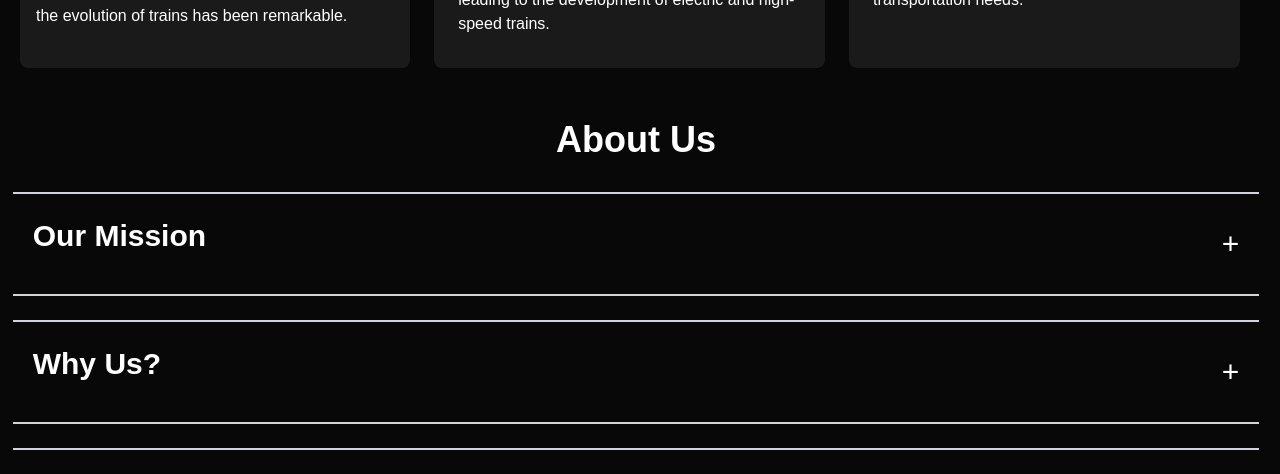
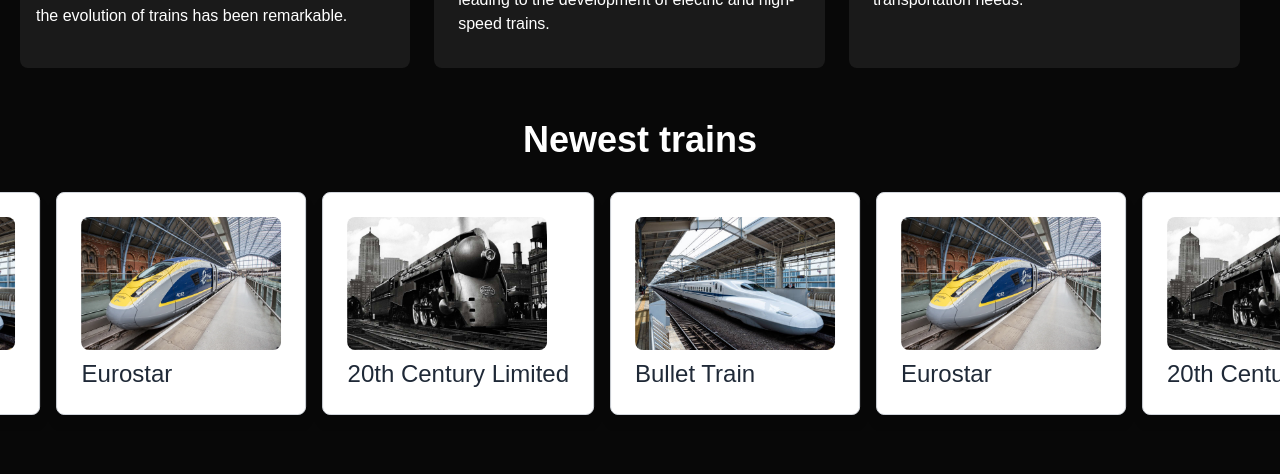
Before and after one commit to ITPG-CODEWARS/codewars-2024-first-round-Maximus019BG, a Next.js app: page / in a window 1280 px wide. Shown: the part 1160-1634 px from the top of the page. Built offline with nearby package versions, Linux system fonts and the light colour scheme.

Commit message:
style: changes in timline new button on the bottom new buttons on trains page

```diff
--- /dev/null
+++ b/app/_components/OtherTrains.tsx
@@ -0,0 +1,14 @@
+import Link from "next/link";
+import React from "react";
+
+const OtherTrains = () => {
+  return (
+    <div className="flex justify-center items-center w-full -mt-16 py-6">
+      <button className="z-30 mt-10 bg-teal-800 px-12 text-white py-2 rounded-lg font-semibold hover:bg-teal-900">
+        <Link href="/trains"> See other trains </Link>
+      </button>
+    </div>
+  );
+};
+
+export default OtherTrains;
--- a/app/_components/TrainList.tsx
+++ b/app/_components/TrainList.tsx
@@ -6,11 +6,12 @@
 const TrainList: React.FC<TrainListProps> = memo(({ trains, onTrainClick }) => {
   return (
     <div className="grid grid-cols-1 md:grid-cols-2 lg:grid-cols-3 gap-6 rounded-lg mb-10">
-      {trains.map(({ name, path, imageUrl }, index) => (
+      {trains.map(({ name, path, imageUrl, smallText }, index) => (
         <div key={index}>
           <TrainCard
             name={name}
             path={path}
+            smallText={smallText}
             imageUrl={imageUrl}
             onClick={onTrainClick}
           />
--- a/app/_components/Trains.tsx
+++ b/app/_components/Trains.tsx
@@ -1,16 +1,75 @@
 "use client";
-import React from 'react';
-import { motion } from 'framer-motion';
-import { useRouter } from 'next/navigation';
+import React from "react";
+import { motion } from "framer-motion";
+import { useRouter } from "next/navigation";
+import Image from "next/image";
+import CL20th from "@/public/20thCL.jpg";
+import BulletTrain from "@/public/bullet-train.jpg";
+import Eurostar from "@/public/eurostar.jpg";
 
 const FamousTrains = () => {
   const router = useRouter();
   const trains = [
-    { name: '20th Century Limited', path: '/trains/20th-Century-Limited' },
-    { name: 'Flying Scotsman', path: '/trains/Flying-Scotsman' },
-    { name: 'Golden Arrow', path: '/trains/Golden-Arrow' },
-    { name: 'Bullet Train', path: '/trains/Bullet-Train' },
-    { name: 'Eurostar', path: '/trains/Eurostar' }
+    {
+      name: "20th Century Limited",
+      path: "/trains/20th-Century-Limited",
+      image:  CL20th.src,
+    },
+    {
+      name: "Bullet Train",
+      path: "/trains/Bullet-Train",
+      image: BulletTrain.src,
+    },
+    {
+      name: "Eurostar",
+      path: "/trains/Eurostar",
+      image: Eurostar.src,
+    },
+    {
+      name: "20th Century Limited",
+      path: "/trains/20th-Century-Limited",
+      image:  CL20th.src,
+    },
+    {
+      name: "Bullet Train",
+      path: "/trains/Bullet-Train",
+      image: BulletTrain.src,
+    },
+    {
+      name: "Eurostar",
+      path: "/trains/Eurostar",
+      image: Eurostar.src,
+    },
+    {
+      name: "20th Century Limited",
+      path: "/trains/20th-Century-Limited",
+      image:  CL20th.src,
+    },
+    {
+      name: "Bullet Train",
+      path: "/trains/Bullet-Train",
+      image: BulletTrain.src,
+    },
+    {
+      name: "Eurostar",
+      path: "/trains/Eurostar",
+      image: Eurostar.src,
+    },
+    {
+      name: "20th Century Limited",
+      path: "/trains/20th-Century-Limited",
+      image:  CL20th.src,
+    },
+    {
+      name: "Bullet Train",
+      path: "/trains/Bullet-Train",
+      image: BulletTrain.src,
+    },
+    {
+      name: "Eurostar",
+      path: "/trains/Eurostar",
+      image: Eurostar.src,
+    },
   ];
 
   const handleClick = (path: string) => {
@@ -18,13 +77,13 @@
   };
 
   return (
-    <div className="flex flex-col items-center mb-10 h-full ml-[1%] w-[98%]">
-      <h1 className="text-4xl font-bold mb-8 text-white">Chose a train you would like to see</h1>
+    <div className="flex flex-col items-center mb-10 h-full w-full">
+      <h1 className="text-4xl font-bold mb-8 text-white">Newest trains</h1>
       <div className="w-full overflow-hidden">
         <motion.ul
           className="flex space-x-4 p-0"
-          animate={{ x: ['0%', '-100%'] }}
-          transition={{ ease: "linear", duration: 20, repeat: Infinity }}
+          animate={{ x: ["0%", "-100%", "0%"] }}
+          transition={{ ease: "linear", duration: 30, repeat: Infinity }}
         >
           {trains.map((train, index) => (
             <li
@@ -32,6 +91,13 @@
               className="flex-none bg-white text-gray-800 text-2xl font-medium mb-4 p-6 border border-gray-300 rounded-lg shadow-lg hover:bg-gray-100 transition duration-300 ease-in-out cursor-pointer"
               onClick={() => handleClick(train.path)}
             >
+              <Image
+                src={train.image}
+                alt={train.name}
+                width={200}
+                height={100}
+                className="mb-2 rounded-lg"
+              />
               {train.name}
             </li>
           ))}
@@ -41,6 +107,13 @@
               className="flex-none bg-white text-gray-800 text-2xl font-medium mb-4 p-6 border border-gray-300 rounded-lg shadow-lg hover:bg-gray-100 transition duration-300 ease-in-out cursor-pointer"
               onClick={() => handleClick(train.path)}
             >
+              <Image
+                src={train.image}
+                alt={train.name}
+                width={200}
+                height={100}
+                className="mb-2 rounded-lg"
+              />
               {train.name}
             </li>
           ))}
--- a/app/_components/_home/Main.tsx
+++ b/app/_components/_home/Main.tsx
@@ -1,6 +1,7 @@
 import React from "react";
 import Cards from "./Cards";
 import AboutUs from "./AboutUs";
+import FamousTrains from "../Trains";
 
 const Main: React.FC = () => {
   return (
@@ -13,6 +14,9 @@
           <Cards />
         </div>
       </div>
+      <div className="w-screen justify-center">
+        <FamousTrains />
+      </div>
       <div className="w-screen h-full pr-2">
         <AboutUs />
       </div>
--- a/app/_types/types.ts
+++ b/app/_types/types.ts
@@ -9,12 +9,13 @@
 
 export interface TrainCardProps {
     name: string;
+    smallText: string;
     path: string;
     imageUrl: string;
     onClick: (path: string) => void;
 }
 
 export interface TrainListProps {
-    trains: { name: string; path: string; imageUrl: string }[];
+    trains: { name: string; path: string; imageUrl: string, smallText: string }[];
     onTrainClick: (path: string) => void;
 }
--- a/app/trains/20th-Century-Limited/page.tsx
+++ b/app/trains/20th-Century-Limited/page.tsx
@@ -6,6 +6,7 @@
 import TrainImage3 from "@/public/20th_Century_Limited_cropped.jpg";
 import { Timeline, TimelineSection } from "@/app/_components/TimeLine";
 import Footer from "@/app/_components/Footer";
+import OtherTrains from "@/app/_components/OtherTrains";
 
 const CL20th = () => {
   return (
@@ -37,6 +38,7 @@
             />
           </Timeline>
         </div>
+        <OtherTrains />
       </div>
       <div>
         <Footer />
--- a/app/trains/Bullet-Train/page.tsx
+++ b/app/trains/Bullet-Train/page.tsx
@@ -6,6 +6,7 @@
 import TrainImage3 from "@/public/bullet3.jpg";
 import { Timeline, TimelineSection } from "@/app/_components/TimeLine";
 import Footer from "@/app/_components/Footer";
+import OtherTrains from "@/app/_components/OtherTrains";
 
 const BulletTrain = () => {
   return (
@@ -33,6 +34,7 @@
             />
           </Timeline>
         </div>
+        <OtherTrains />
       </div>
       <div>
         <Footer />
--- a/app/trains/Eurostar/page.tsx
+++ b/app/trains/Eurostar/page.tsx
@@ -6,6 +6,7 @@
 import TrainImage3 from "@/public/EuStar3.jpg";
 import { Timeline, TimelineSection } from "@/app/_components/TimeLine";
 import Footer from "@/app/_components/Footer";
+import OtherTrains from "@/app/_components/OtherTrains";
 
 const Eurostar = () => {
   return (
@@ -33,6 +34,7 @@
             />
           </Timeline>
         </div>
+        <OtherTrains />
       </div>
       <div>
         <Footer />
--- a/app/trains/Flying-Scotsman/page.tsx
+++ b/app/trains/Flying-Scotsman/page.tsx
@@ -6,6 +6,7 @@
 import TrainImage3 from "@/public/FS3.jpg";
 import { Timeline, TimelineSection } from "@/app/_components/TimeLine";
 import Footer from "@/app/_components/Footer";
+import OtherTrains from "@/app/_components/OtherTrains";
 
 const FlyingScotsman = () => {
   return (
@@ -37,6 +38,7 @@
             />
           </Timeline>
         </div>
+        <OtherTrains />
       </div>
       <div>
         <Footer />
--- a/app/trains/Golden-Arrow/page.tsx
+++ b/app/trains/Golden-Arrow/page.tsx
@@ -6,6 +6,7 @@
 import TrainImage3 from "@/public/FS3.jpg";
 import { Timeline, TimelineSection } from "@/app/_components/TimeLine";
 import Footer from "@/app/_components/Footer";
+import OtherTrains from "@/app/_components/OtherTrains";
 
 const GoldenArrow = () => {
   return (
@@ -33,6 +34,7 @@
             />
           </Timeline>
         </div>
+        <OtherTrains />
       </div>
       <div>
         <Footer />
--- a/app/trains/page.tsx
+++ b/app/trains/page.tsx
@@ -14,24 +14,33 @@
     {
       name: "20th Century Limited",
       path: "/trains/20th-Century-Limited",
+      smallText: "New York Central Railroad (NYC)",
       imageUrl: CL20th.src,
     },
     {
       name: "Flying Scotsman",
       path: "/trains/Flying-Scotsman",
+      smallText: "LNER Class A3 4472",
       imageUrl: FlyingScotsman.src,
     },
     {
       name: "Golden Arrow",
       path: "/trains/Golden-Arrow",
+      smallText: "Flèche d'Or",
       imageUrl: GoldenArrow.src,
     },
     {
       name: "Bullet Train",
       path: "/trains/Bullet-Train",
+      smallText: "Shinkansen",
       imageUrl: BulletTrain.src,
     },
-    { name: "Eurostar", path: "/trains/Eurostar", imageUrl: Eurostar.src },
+    {
+      name: "Eurostar",
+      path: "/trains/Eurostar",
+      smallText: "Class 373",
+      imageUrl: Eurostar.src,
+    },
   ];
 
   const handleTrainClick = (path: string) => {
```
Also changed, not shown: app/_components/TrainCard.tsx (+20 -8 lines).
